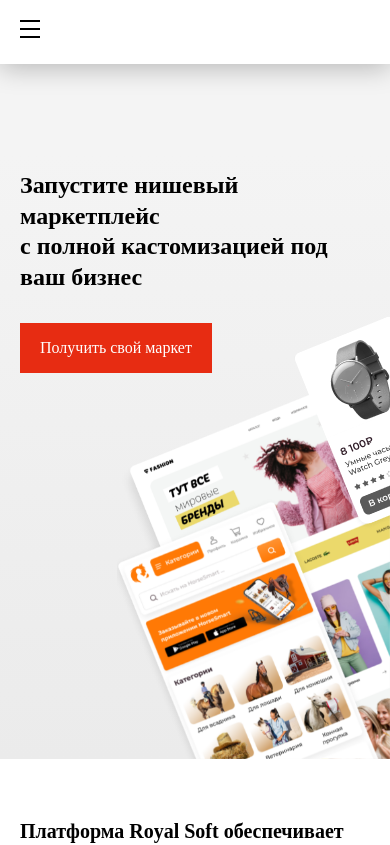
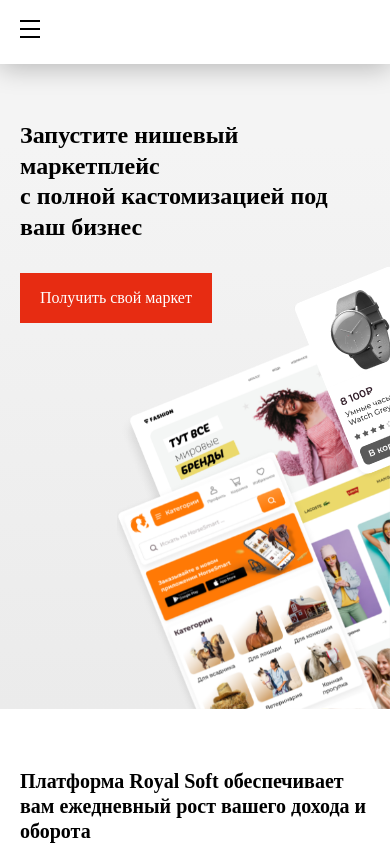
Before and after one commit to ngrvsn/royal, a React (Vite) app: page / in a window 390 px wide. Shown: the top 845 px of the page. Built offline with nearby package versions, Linux system fonts and the light colour scheme; a web font is replaced by a local one.

Commit message:
подровнял хэдер

```diff
--- a/src/components/get-market-block/GetMarketBlock.module.scss
+++ b/src/components/get-market-block/GetMarketBlock.module.scss
@@ -8,6 +8,12 @@
   flex: 1;
   width: 100%;
   padding-top: 170px;
+  @media (max-width: 760px) {
+    padding-top: 200px;
+  }
+  @media (max-width: 650px) {
+    padding-top: 120px;
+  }
 }
 
 .header {
```
